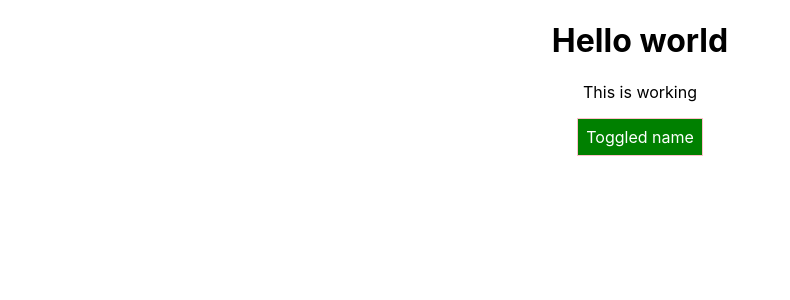
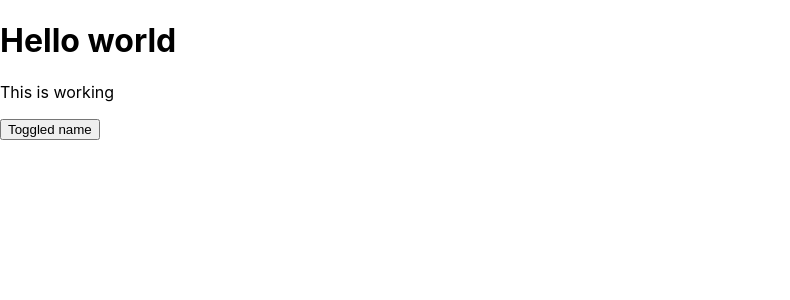
Before and after one commit to julianamm/react-complete-guide-19, a React (Create React App) app: page / in a window 1280 px wide. Shown: the top 300 px of the page, without its empty margins (0-790 px from the left). Built offline with nearby package versions, Linux system fonts and the light colour scheme.

Commit message:
fix npm bug

```diff
--- a/src/App.css
+++ b/src/App.css
@@ -1,4 +1,4 @@
-.Main-App {
+.App {
   text-align: center;
 }
 
@@ -10,7 +10,7 @@
   font-weight: bold;
 }
 
-.button {
+.Button {
   background-color: green;
   color: white;
   font: inherit;
@@ -19,7 +19,7 @@
   cursor: pointer;
 }
 
-.button:hover {
+.Button:hover {
   background-color: lightgreen;
   color: black;
 }
--- a/src/App.js
+++ b/src/App.js
@@ -1,12 +1,7 @@
 import React, { Component } from 'react';
-import styled from 'styled-components'
-import './App.css';
+import classes from './App.css';
 import Person from './Person/Person.jsx';
 
-const StyleButton = styled.button`
-
-
-`;
 
 class App extends Component {
     state = {
@@ -77,20 +72,20 @@ class App extends Component {
 
         // let classes = ['red', 'bold'].join(' ');
 
-        const classes = [];
+        const assignedClasses = [];
         if (this.state.persons.length <= 2) {
-            classes.push('red') // classes = ['red']
+            assignedClasses.push(classes.red) // classes = ['red']
         }
         if (this.state.persons.length <=1) {
-            classes.push('bold') // classes =['red', 'bold']
+            assignedClasses.push(classes.bold) // classes =['red', 'bold']
         }
 
         return (
 
-            <div className = "Main-App" >
+            <div className = {classes.App}>
             <h1> Hello world </h1>
-            <p className={classes.join(' ')}>This is working</p>
-            <button className='button'
+            <p className={assignedClasses.join(' ')}>This is working</p>
+            <button className={assignedClasses.Button}
             // onClick={this.switchNameHandler.bind(this, "Max")}>Switch name</button>
             onClick = { this.togglePersonsHandler } > Toggled name
             </button>
```
Also changed, not shown: package.json (+109 -2 lines).
